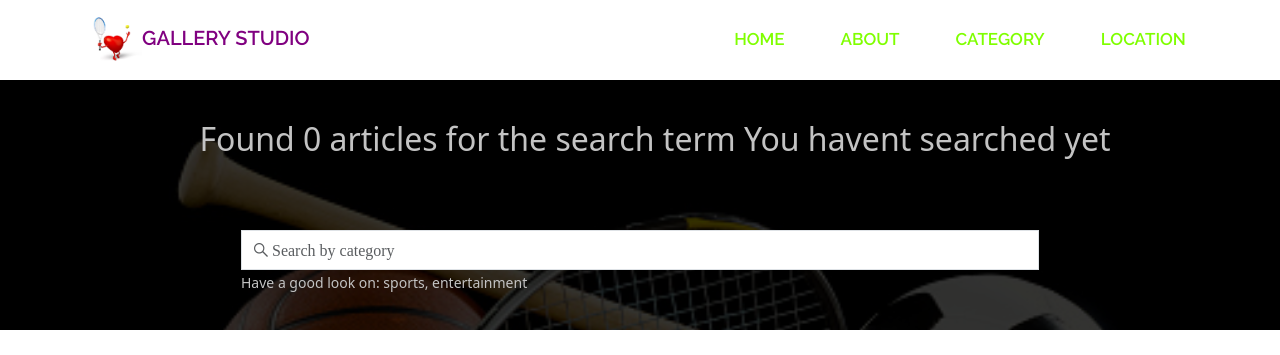
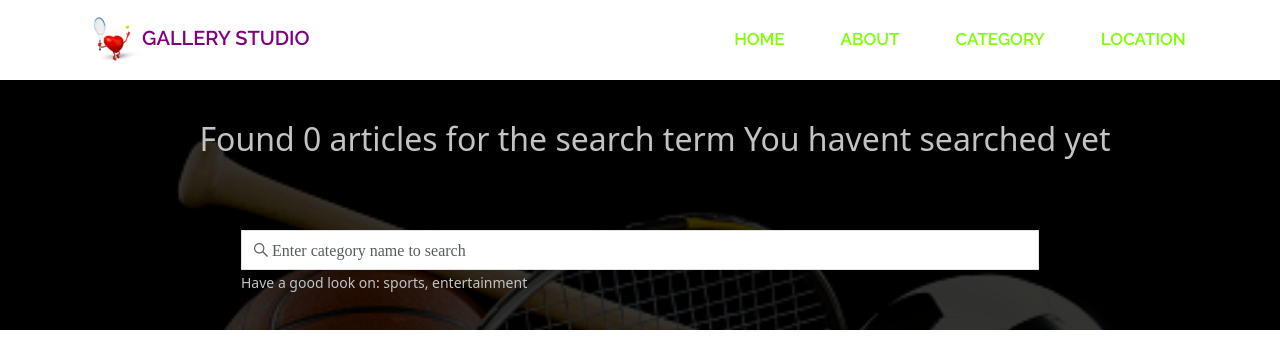
Before and after one commit to Gakur/PersonalGalApp, a Django app: page /search/ in a window 1280 px wide. Shown: the top 355 px of the page. Run offline with Django 3.2, Linux system fonts and the light colour scheme; some libraries are stand-ins or nearby versions.

Commit message:
update html file

```diff
--- a/gallery/templates/search_image.html
+++ b/gallery/templates/search_image.html
@@ -15,7 +15,7 @@
         <div class="container imageloc">
             <form class="form" role="search" action="{% url 'search_image' %}">
                 <div class="input-group">
-                    <input type="text" class="form-control" placeholder="&#xf3ee; Search by category"
+                    <input type="text" class="form-control" placeholder="&#xf3ee; Enter category name to search"
                         name="image_category">
                     <br>
                 </div>
@@ -47,7 +47,7 @@
     </div>
     <div class="row">
         <div class="col-sm-6 col-md-6 col-lg-6">
-            <img src="{% static 'images/sorry.png' %}" alt="" class="oops">
+            <img src="{% static '' %}" alt="" class="oops">
         </div>
         <div class="col-sm-6 col-md-6 col-lg-6">
             <h2 class="text-center"> Sorry no image for {{message}} category. Images are comming soon.</h2>
@@ -70,7 +70,7 @@
                 <div class="modal-body">
                     <div class="row">
                         <div class="col-md-9 col-lg-9">
-                            <a href="{% url 'single' category_name=image.image_category.name image_id=image.id %}"><img
+                            <a href="{% url 'by_image' category_name=image.image_category.name image_id=image.id %}"><img
                                     id="img{{image.id}}" src="{{image.picture.cdn_url}}" class="img-thumbnail"
                                     alt="Image" style="cursor:pointer"></a>
                         </div>
```
